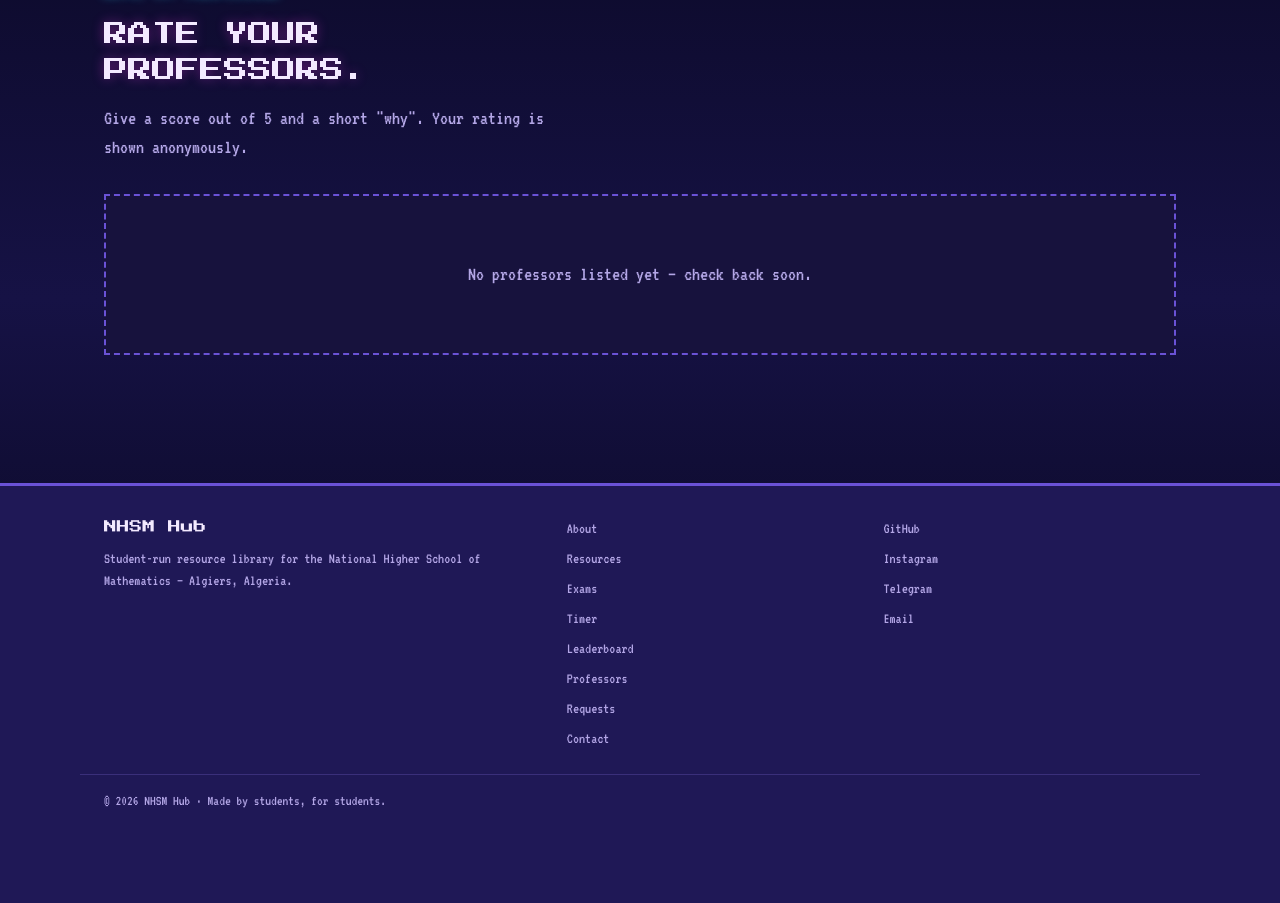
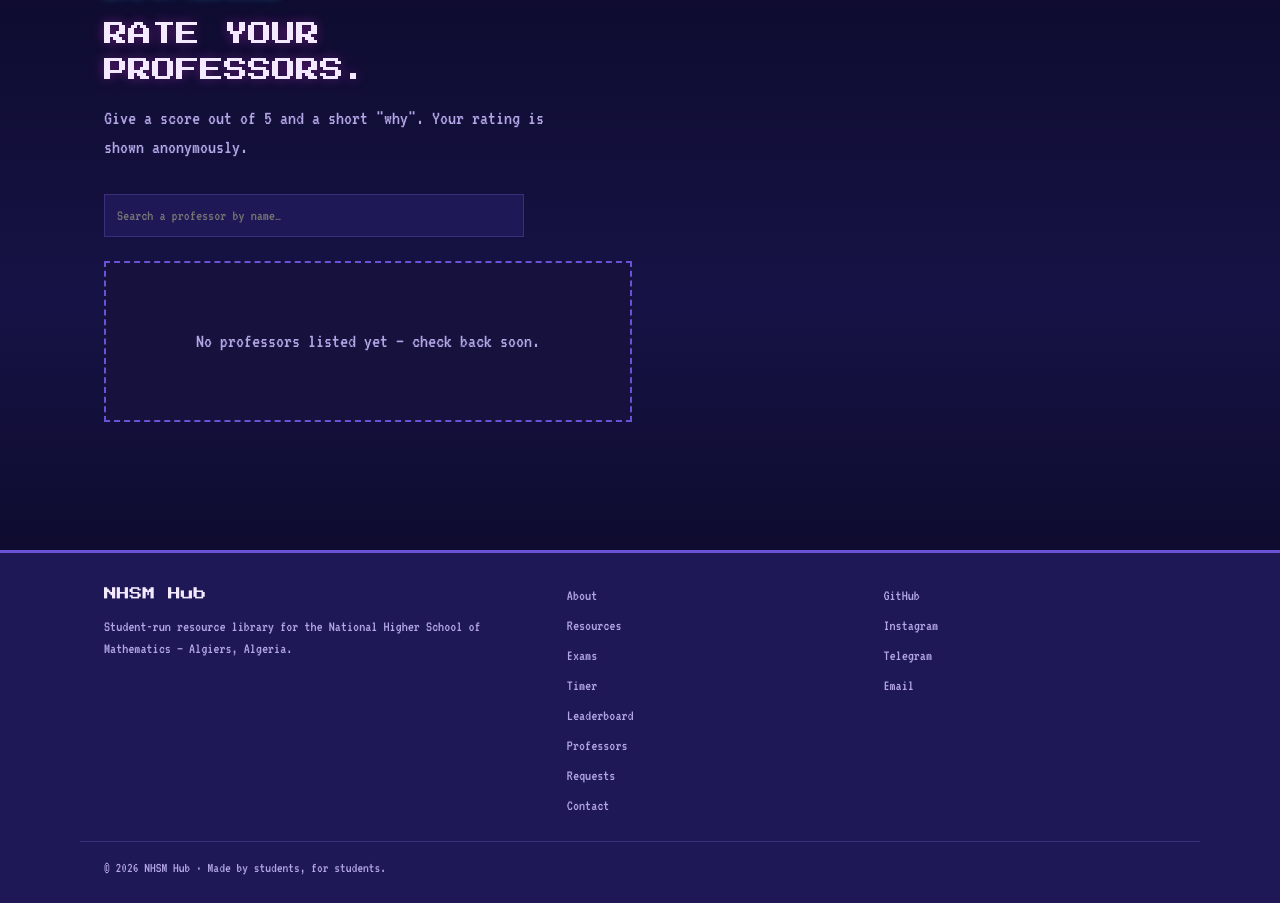
Before and after one commit to Azzouz-billel/nhsm-website, a Django app: page /professors/ in a window 1280 px wide. Shown: the part 142-1045 px from the top of the page. Before the commit the page ends 950 px from the top, so only its background shows below. Run offline with Django 5.2, Linux system fonts and the light colour scheme; data that the repository does not hold is empty.

Commit message:
style(professors): horizontal cards + typed score + search
- List: professors now render as horizontal cards (bigger photo on the
  left, left-aligned text) with an instant client-side name search.
- Rating: the score is a typed 0–5 number field instead of star radios.
- Detail: enlarge the professor photo (left) in the header.

Co-Authored-By: Claude Opus 4.8 <noreply@anthropic.com>

```diff
--- a/apps/professors/forms.py
+++ b/apps/professors/forms.py
@@ -1,8 +1,6 @@
 from django import forms
 
 from .models import ProfessorRating
-
-SCORE_CHOICES = [(i, str(i)) for i in range(0, 6)]
 
 
 class RatingForm(forms.ModelForm):
@@ -11,11 +9,12 @@ class RatingForm(forms.ModelForm):
         required=False,
         widget=forms.TextInput(attrs={"tabindex": "-1", "autocomplete": "off"}),
     )
-    score = forms.TypedChoiceField(
-        choices=SCORE_CHOICES,
-        coerce=int,
-        widget=forms.RadioSelect,
-        label="Your rating",
+    # The user types the score (0–5) rather than picking from stars.
+    score = forms.IntegerField(
+        min_value=0,
+        max_value=5,
+        widget=forms.NumberInput(attrs={"min": 0, "max": 5, "step": 1, "placeholder": "0–5"}),
+        label="Your score (0–5)",
     )
 
     class Meta:
@@ -39,5 +38,5 @@ class RatingForm(forms.ModelForm):
     def __init__(self, *args, **kwargs):
         super().__init__(*args, **kwargs)
         self.fields["comment"].required = False
-        # The score renders as a custom star widget, so keep it class-free.
+        self.fields["score"].widget.attrs["class"] = "field score-field"
         self.fields["comment"].widget.attrs["class"] = "field"
--- a/static/css/main.css
+++ b/static/css/main.css
@@ -837,23 +837,30 @@ img { max-width: 100%; display: block; }
 }
 
 /* ------------------------------------------------------- rate my professor */
-.prof-card { text-align: center; color: var(--text); }
-.prof-card:hover { color: var(--text); }
-.prof-photo {
-  width: 88px; height: 88px; object-fit: cover;
-  border: 2px solid var(--border-strong);
-  margin: 0 auto var(--space-3);
-}
-.prof-photo--blank {
-  display: grid; place-items: center;
-  background: var(--surface-2); font-size: 2rem;
-}
-.prof-rating { margin: var(--space-2) 0 0; display: flex; flex-direction: column; gap: 2px; align-items: center; }
 .stars { color: var(--gold); letter-spacing: 2px; }
-
+.prof-photo--blank { display: grid; place-items: center; background: var(--surface-2); font-size: 2.4rem; }
+
+/* List: search + horizontal rows (bigger photo left, text right). */
+.prof-search { max-width: 420px; margin-bottom: var(--space-5); }
+.prof-list { display: grid; grid-template-columns: 1fr; gap: var(--space-4); }
+@media (min-width: 760px) { .prof-list { grid-template-columns: 1fr 1fr; } }
+.prof-row {
+  display: flex; gap: var(--space-4); align-items: center;
+  text-align: left; color: var(--text);
+  background: var(--surface); border: 1px solid var(--border);
+  padding: var(--space-4);
+  transition: transform 0.15s ease, border-color 0.15s ease, box-shadow 0.15s ease;
+}
+.prof-row:hover { color: var(--text); transform: translateY(-2px); border-color: var(--border-strong); box-shadow: var(--shadow-md); }
+.prof-row-photo { width: 120px; height: 120px; object-fit: cover; border: 2px solid var(--border-strong); flex-shrink: 0; }
+.prof-row-body { min-width: 0; }
+.prof-row-body h3 { margin: 0 0 var(--space-1); }
+.prof-rating { margin: var(--space-2) 0 0; display: flex; flex-direction: column; gap: 2px; }
+
+/* Detail header: big photo on the left, text on the right. */
 .prof-header { display: flex; gap: var(--space-5); align-items: center; margin-bottom: var(--space-6); flex-wrap: wrap; }
 .prof-photo-lg {
-  width: 120px; height: 120px; object-fit: cover;
+  width: 180px; height: 180px; object-fit: cover;
   border: 2px solid var(--border-strong); flex-shrink: 0;
 }
 .prof-avg { margin: var(--space-3) 0 0; display: flex; align-items: center; gap: var(--space-3); flex-wrap: wrap; }
@@ -865,18 +872,9 @@ img { max-width: 100%; display: block; }
 .rating-label, .rating-note { font-size: 0.9rem; }
 .rating-label { display: block; margin-bottom: var(--space-2); color: var(--text-muted); }
 .rating-note { margin-top: var(--space-3); }
-/* Score radios rendered as number chips (0–5). */
-.star-input ul { list-style: none; display: flex; flex-wrap: wrap; gap: var(--space-2); margin: 0 0 var(--space-4); padding: 0; }
-.star-input label {
-  display: inline-flex; align-items: center; justify-content: center;
-  min-width: 42px; min-height: 42px; padding: 0 0.6rem;
-  border: 2px solid var(--border-strong); cursor: pointer;
-  font-family: var(--font-display); font-size: 0.7rem; color: var(--text);
-}
-.star-input input { position: absolute; opacity: 0; width: 1px; height: 1px; }
-.star-input label:hover { border-color: var(--gold); }
-.star-input li:has(input:checked) label { background: var(--gold); color: var(--brand-contrast); border-color: var(--gold); }
-.star-input li:has(input:focus-visible) label { outline: 2px solid var(--brand); outline-offset: 2px; }
+/* Typed score field (0–5). */
+.score-input { display: flex; align-items: center; gap: var(--space-2); margin-bottom: var(--space-4); }
+.score-field { width: 5rem; text-align: center; font-family: var(--font-display); }
 
 .prof-comment { border: 1px solid var(--border); background: var(--surface); padding: var(--space-4); margin-bottom: var(--space-3); }
 .prof-comment--hidden { opacity: 0.55; border-style: dashed; }
--- /dev/null
+++ b/static/js/professors.js
@@ -0,0 +1,22 @@
+// Professors page: instant client-side filter of the list by name.
+(function () {
+  "use strict";
+
+  var input = document.querySelector("[data-prof-search]");
+  var list = document.querySelector("[data-prof-list]");
+  var empty = document.querySelector("[data-prof-empty]");
+  if (!input || !list) return;
+
+  var rows = Array.prototype.slice.call(list.querySelectorAll(".prof-row"));
+
+  input.addEventListener("input", function () {
+    var q = input.value.trim().toLowerCase();
+    var shown = 0;
+    rows.forEach(function (row) {
+      var match = !q || (row.getAttribute("data-name") || "").indexOf(q) !== -1;
+      row.hidden = !match;
+      if (match) shown++;
+    });
+    if (empty) empty.hidden = shown !== 0;
+  });
+})();
--- a/templates/professors/detail.html
+++ b/templates/professors/detail.html
@@ -30,8 +30,8 @@
         {% if user.is_authenticated %}
           <form method="post" action="{% url 'professor_rate' professor.pk %}" class="form" novalidate>
             {% csrf_token %}
-            <label class="rating-label">Score (0–5)</label>
-            <div class="star-input">{{ form.score }}</div>
+            <label class="rating-label" for="{{ form.score.id_for_label }}">Score (0–5)</label>
+            <div class="score-input">{{ form.score }}<span class="muted">/ 5</span></div>
             {{ form.comment }}
             {% if form.hp_url %}<div class="hp-field" aria-hidden="true">{{ form.hp_url }}</div>{% endif %}
             <button class="btn btn-primary" type="submit">{% if my_rating %}Save changes{% else %}Submit rating{% endif %}</button>
--- a/templates/professors/list.html
+++ b/templates/professors/list.html
@@ -1,5 +1,5 @@
 {% extends "base.html" %}
-{% load professor_extras %}
+{% load static professor_extras %}
 
 {% block title %}Rate your professors — NHSM Hub{% endblock %}
 {% block description %}Rate NHSM professors out of 5 with a short comment. Ratings are anonymous.{% endblock %}
@@ -13,14 +13,20 @@
       <p class="muted">Give a score out of 5 and a short "why". Your rating is shown anonymously.</p>
     </div>
 
-    <div class="feature-grid">
+    <div class="prof-search">
+      <input type="search" class="field" placeholder="Search a professor by name…"
+             aria-label="Search professors" autocomplete="off" data-prof-search>
+    </div>
+
+    <div class="prof-list" data-prof-list>
       {% for p in professors %}
-        <a class="feature-card prof-card" href="{% url 'professor_detail' p.pk %}">
+        <a class="prof-row" href="{% url 'professor_detail' p.pk %}" data-name="{{ p.name|lower }}">
           {% if p.photo %}
-            <img class="prof-photo" src="{{ p.photo.url }}" alt="" width="88" height="88" loading="lazy">
+            <img class="prof-row-photo" src="{{ p.photo.url }}" alt="" width="120" height="120" loading="lazy">
           {% else %}
-            <div class="prof-photo prof-photo--blank" aria-hidden="true">👤</div>
+            <div class="prof-row-photo prof-photo--blank" aria-hidden="true">👤</div>
           {% endif %}
+          <div class="prof-row-body">
             <h3>{{ p.name }}</h3>
             {% if p.title %}<p class="muted">{{ p.title }}</p>{% endif %}
             <p class="prof-rating">
@@ -31,11 +37,17 @@
                 <span class="muted">No ratings yet</span>
               {% endif %}
             </p>
+          </div>
         </a>
       {% empty %}
         <div class="empty-state">No professors listed yet — check back soon.</div>
       {% endfor %}
     </div>
+    <div class="empty-state" data-prof-empty hidden>No professor matches your search.</div>
   </div>
 </section>
 {% endblock %}
+
+{% block extra_js %}
+<script defer src="{% static 'js/professors.js' %}"></script>
+{% endblock %}
```
Lines whose indentation alone changed are shown as unchanged.
